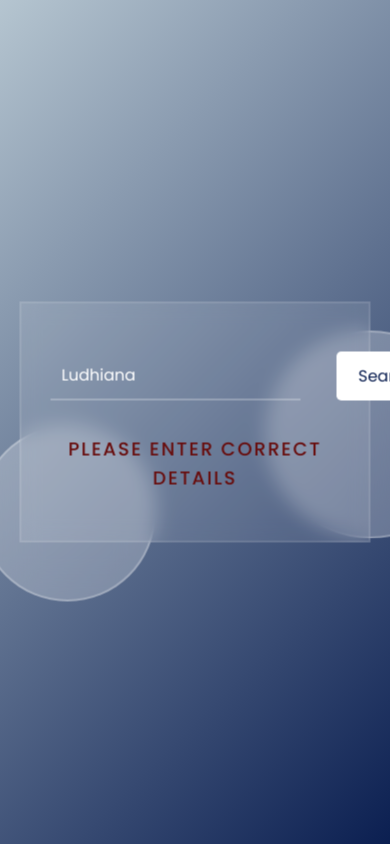
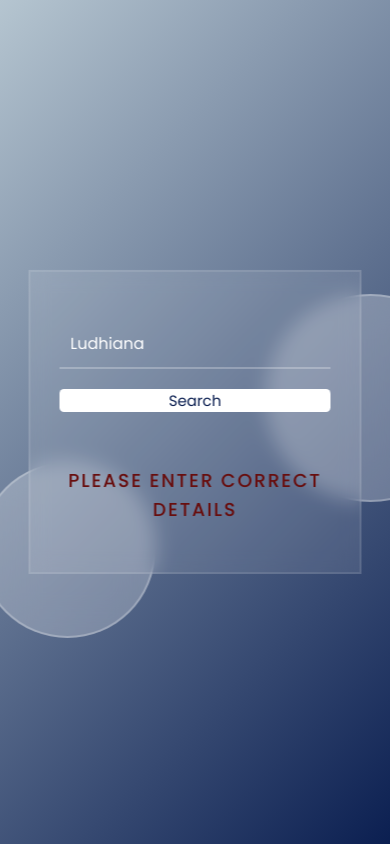
Before and after one commit to chetramaaseri/JavaScript-Api-Projects, a plain HTML site: page Weather App/index.html in a window 390 px wide. Shown: the top 844 px of the page. Drawn offline with Linux system fonts and the light colour scheme; no server answers.

Commit message:
Responsive media query Changes to be committed: 	modified:   Weather App/style.css

```diff
--- a/Weather App/style.css
+++ b/Weather App/style.css
@@ -21,6 +21,7 @@
 body {
     height: 100vh;
     background: linear-gradient(135deg, var(--blue-1), var(--blue-2));
+    overflow-x: hidden;
 
 }
 
@@ -68,9 +69,10 @@ body {
 
 .search-container {
 	font-size: 1em;
-    display: grid;
-    grid-template-columns: 250px 100px;
-    gap: 36px;
+	display: flex;
+    flex-wrap: wrap;
+	justify-content: space-between;
+    overflow-x: hidden;
 }
 
 .search-container input,
@@ -86,6 +88,7 @@ body {
 	border-bottom: 2px solid var(--transp-white1);
 	color: var(--white);
 	font-weight: 400;
+	width: 55%;
 }
 
 .search-container input::placeholder {
@@ -101,6 +104,7 @@ body {
 	color: var(--blue-2);
 	background-color: var(--white);
 	border-radius: 0.3em;
+	width: 27%;
 }
 
 #result h2 {
@@ -164,3 +168,26 @@ body {
     text-transform: uppercase;
     letter-spacing: 0.1em;
 }
+
+@media (max-width: 450px) {
+    .container {
+        width: 95%;
+        margin: 5px auto;
+
+    }
+    .search-container input {
+        width: 100%;
+    }
+    #result {
+        width: 100%;
+    }
+    .search-container button {
+        font-size: 15px;
+        margin: 20px 0;
+        width: 100%;
+    }
+    #result h1 {
+        font-size: 3em;
+    }
+
+}
```
Lines whose indentation alone changed are shown as unchanged.
